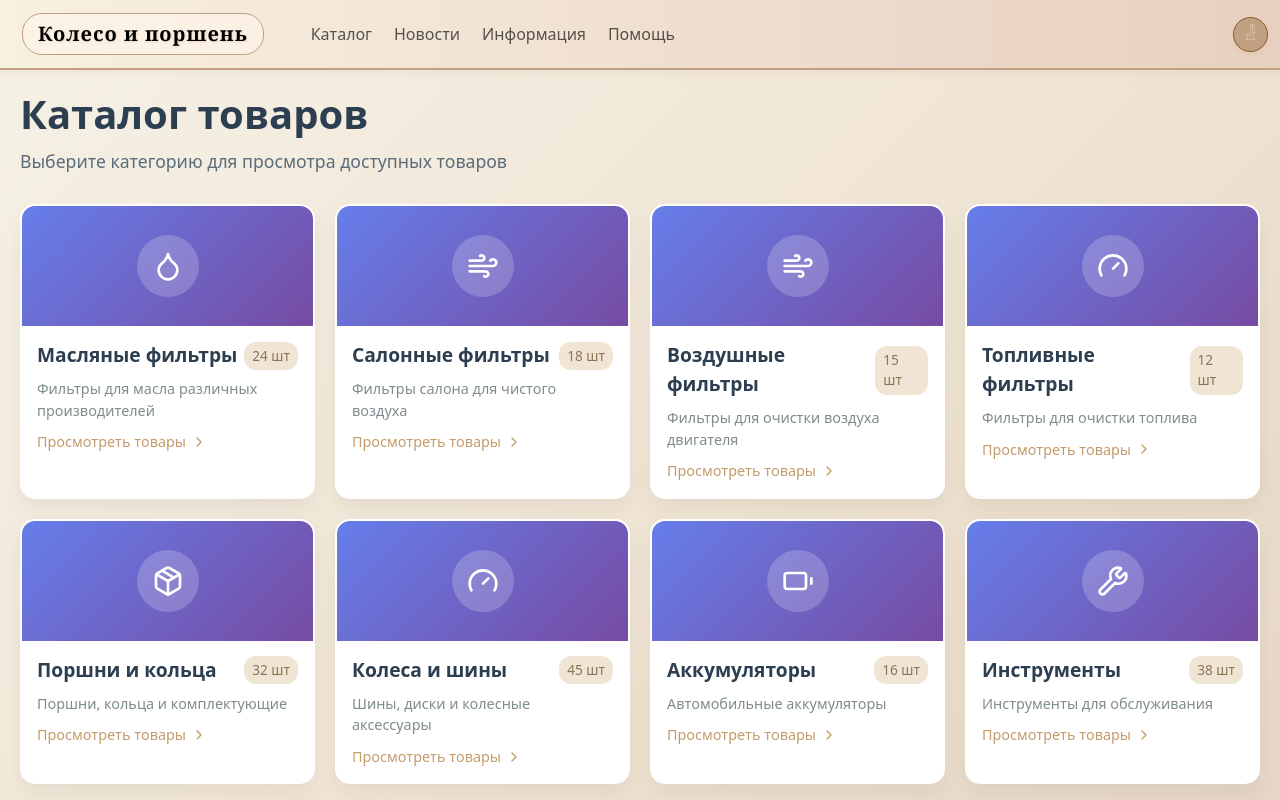
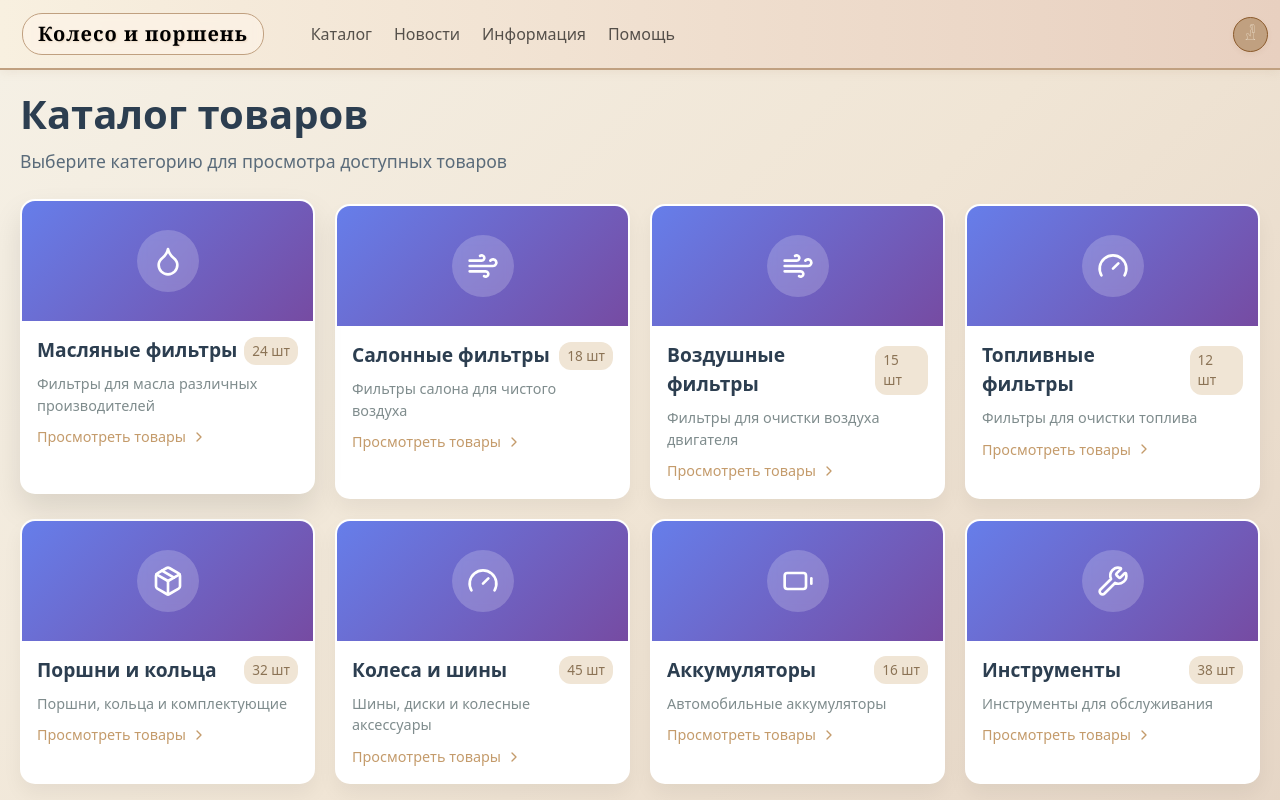
Before and after one commit to Alexeycreator/SesterenkaApp, a React (Create React App) app in the folder frontend/client/: page /catalog in a window 1280 px wide. In both pictures the pointer is over the element 167 px from the left and 351 px from the top of the page. Shown: the top 800 px of the page. Built offline with nearby package versions, Linux system fonts and the light colour scheme.

Commit message:
Добавлено выделение при наведение на карточки

```diff
--- a/frontend/client/src/components/pages/Catalog/CatalogPage.module.css
+++ b/frontend/client/src/components/pages/Catalog/CatalogPage.module.css
@@ -43,6 +43,18 @@
     cursor: pointer;
     transition: transform 0.2s ease, box-shadow 0.2s ease;
     border: 2px solid transparent;
+}
+
+/* Эффект при наведении на карточку категории (кроме выбранной) */
+.categoryCard:hover:not(.selected) {
+    transform: translateY(-5px);
+    box-shadow: 0 15px 30px rgba(0, 0, 0, 0.1);
+}
+
+/* Эффект при наведении на карточку товара */
+.productCard:hover {
+    transform: translateY(-5px);
+    box-shadow: 0 10px 25px rgba(0, 0, 0, 0.1);
 }
 
 /* Выбранная карточка категории */
```
